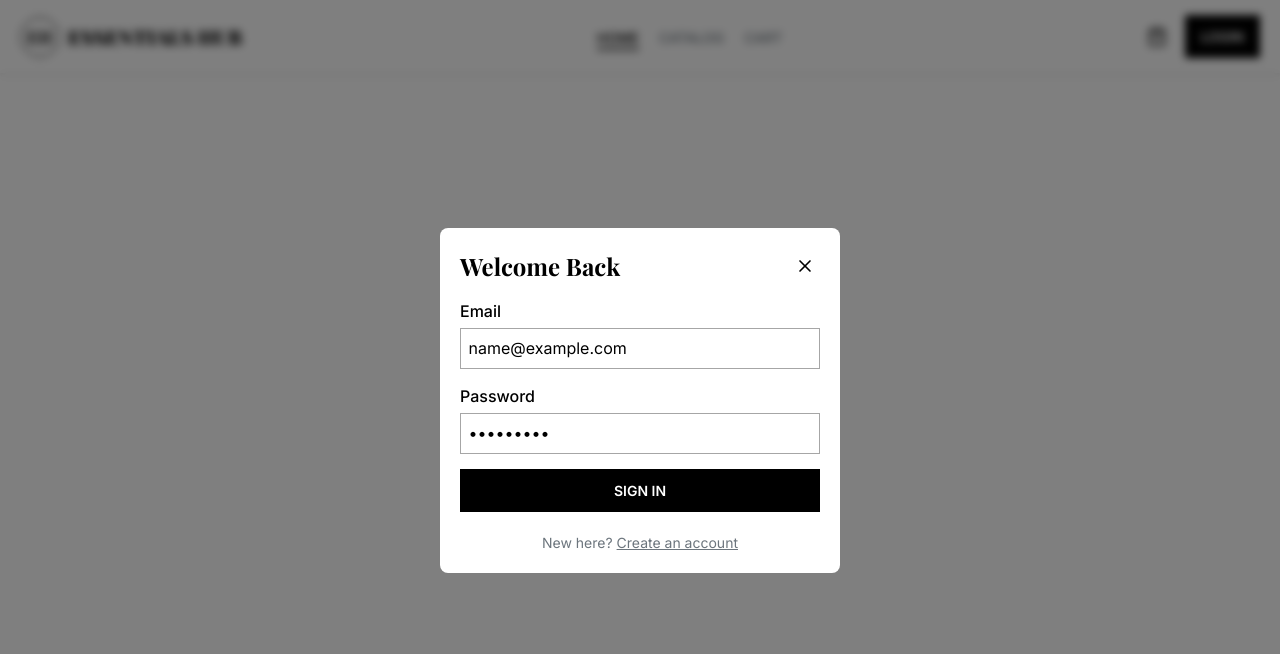
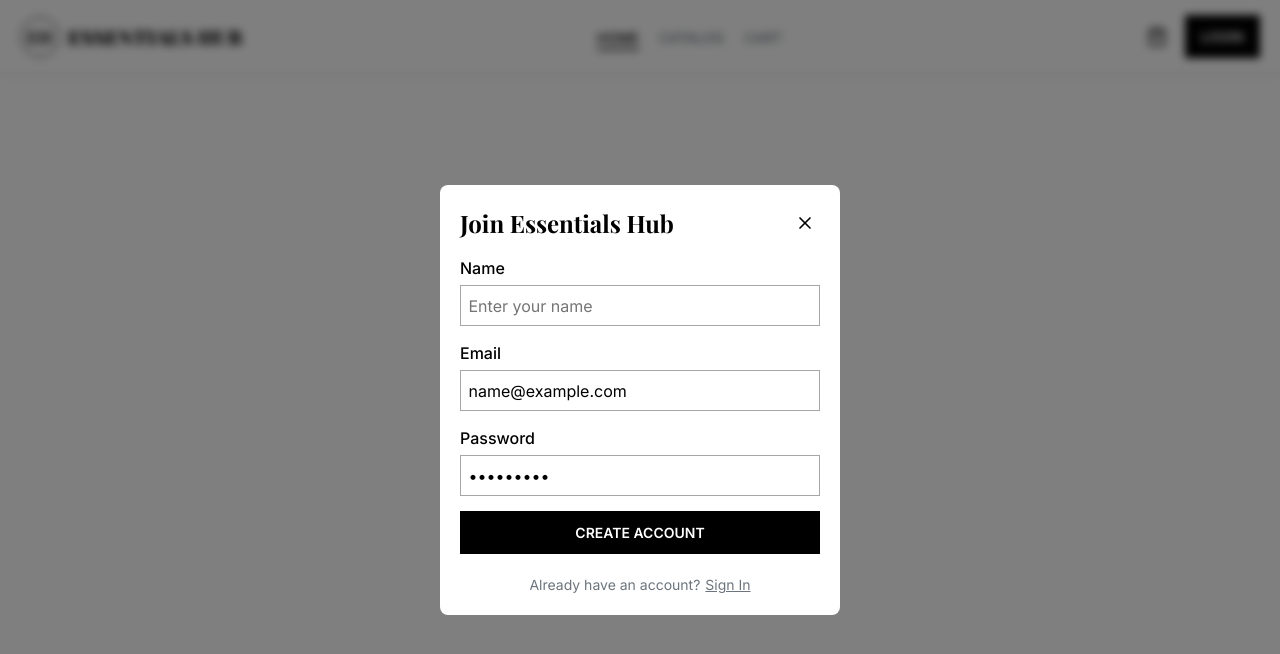
Before and after one commit to Fejiro001/essentials-hub, a React (Create React App) app: page / in a window 1280 px wide. Both pictures are taken after typing "name@example.com", "Sample123" into the empty fields and a click on the button "Create an account". Shown: the top 654 px of the page. Built offline with nearby package versions, Linux system fonts and the light colour scheme; a web font is replaced by a local one.

Commit message:
Added conditional rendering for login and signup

```diff
--- a/src/App.js
+++ b/src/App.js
@@ -14,7 +14,10 @@ function App() {
 
   return (
     <>
-      <LoginModal />
+      <LoginModal
+        isLoginModalOpen={isLoginModalOpen}
+        setIsLoginModalOpen={setIsLoginModalOpen}
+      />
       <Header setIsLoginModalOpen={setIsLoginModalOpen} />
       {/* Main */}
       <Routes>
--- a/src/components/LoginModal.js
+++ b/src/components/LoginModal.js
@@ -1,23 +1,43 @@
+import { useState } from "react";
 import { useForm } from "react-hook-form";
 import { LuX } from "react-icons/lu";
 
-function LoginModal() {
+function LoginModal(props) {
+  const { isLoginModalOpen, setIsLoginModalOpen } = props;
+  const [authMode, setAuthMode] = useState("login");
+  const isSignUp = authMode === "signup";
+
   const {
     register,
     handleSubmit,
     formState: { errors }
   } = useForm();
 
+  // If user is signed up, compare their login details from localStorage and log them in. If not, create a new user and store their details in localStorage.
+
   return (
     <div className="modal-overlay">
       <div className="login-modal">
         <div className="modal-header">
-          <h2>Welcome Back</h2>
+          <h2>{isSignUp ? "Join Essentials Hub" : "Welcome Back"}</h2>
           <button className="close-btn">
             <LuX />
           </button>
         </div>
+
         <form className="modal-form" onSubmit={handleSubmit(() => {})}>
+          {isSignUp && (
+            <div className="form-group">
+              <label htmlFor="name">Name</label>
+              <input
+                type="text"
+                id="name"
+                placeholder="Enter your name"
+                {...register("name", { required: true })}
+              />
+              {errors.name && <span className="error">Name is required</span>}
+            </div>
+          )}
           <div className="form-group">
             <label htmlFor="email">Email</label>
             <input
@@ -26,7 +46,9 @@ function LoginModal() {
               placeholder="Enter your email"
               {...register("email", { required: true, pattern: /^\S+@\S+$/i })}
             />
-            {errors.email && <span className="error">Valid email is required</span>}
+            {errors.email && (
+              <span className="error">Valid email is required</span>
+            )}
           </div>
           <div className="form-group">
             <label htmlFor="password">Password</label>
@@ -36,15 +58,24 @@ function LoginModal() {
               placeholder="Enter your password"
               {...register("password", { required: true, minLength: 6 })}
             />
-            {errors.password && <span className="error">Password must be at least 6 characters</span>}
+            {errors.password && (
+              <span className="error">
+                Password must be at least 6 characters
+              </span>
+            )}
           </div>
           <button type="submit" className="login-btn">
-            Sign In
+            {isSignUp ? "Create Account" : "Sign In"}
           </button>
         </form>
+
         <p className="signup-link">
-          New here? <button type="button" className="create-account-btn">
-            Create an account
+          {isSignUp ? "Already have an account?" : "New here?"}
+          <button
+            type="button"
+            className="create-account-btn"
+            onClick={() => setAuthMode(isSignUp ? "login" : "signup")}>
+            {isSignUp ? "Sign In" : "Create an account"}
           </button>
         </p>
       </div>
--- a/src/css/index.css
+++ b/src/css/index.css
@@ -274,6 +274,7 @@ form .form-group {
   text-decoration: underline;
   color: var(--color-muted);
   transition: var(--transition);
+  margin-left: 0.5rem;
 }
 
 .create-account-btn:hover {
```
